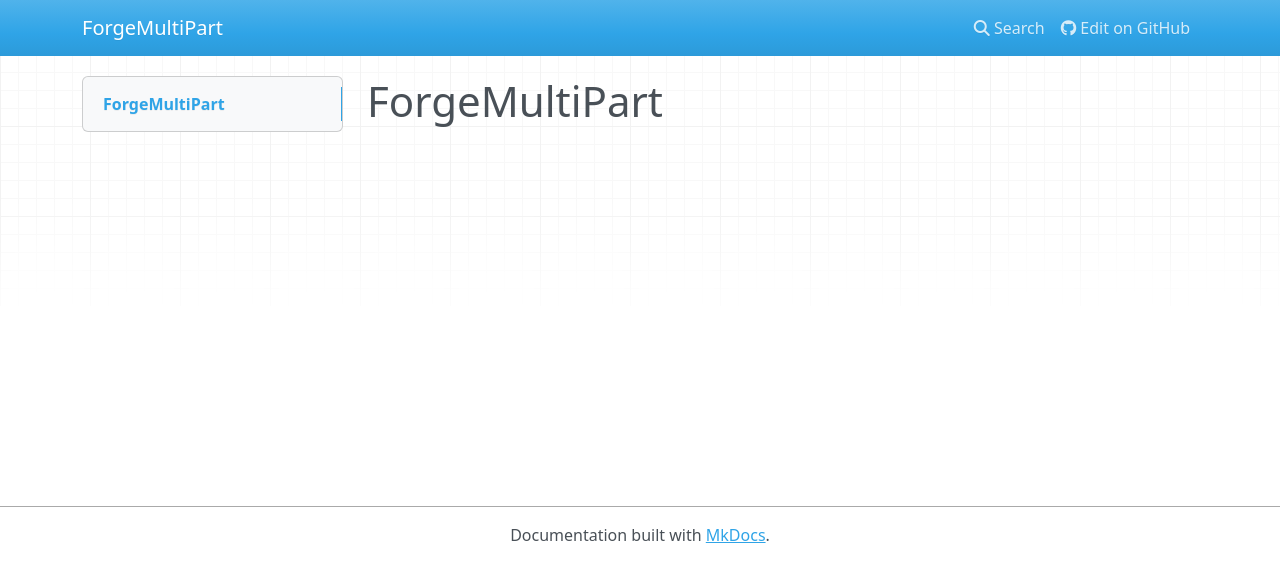
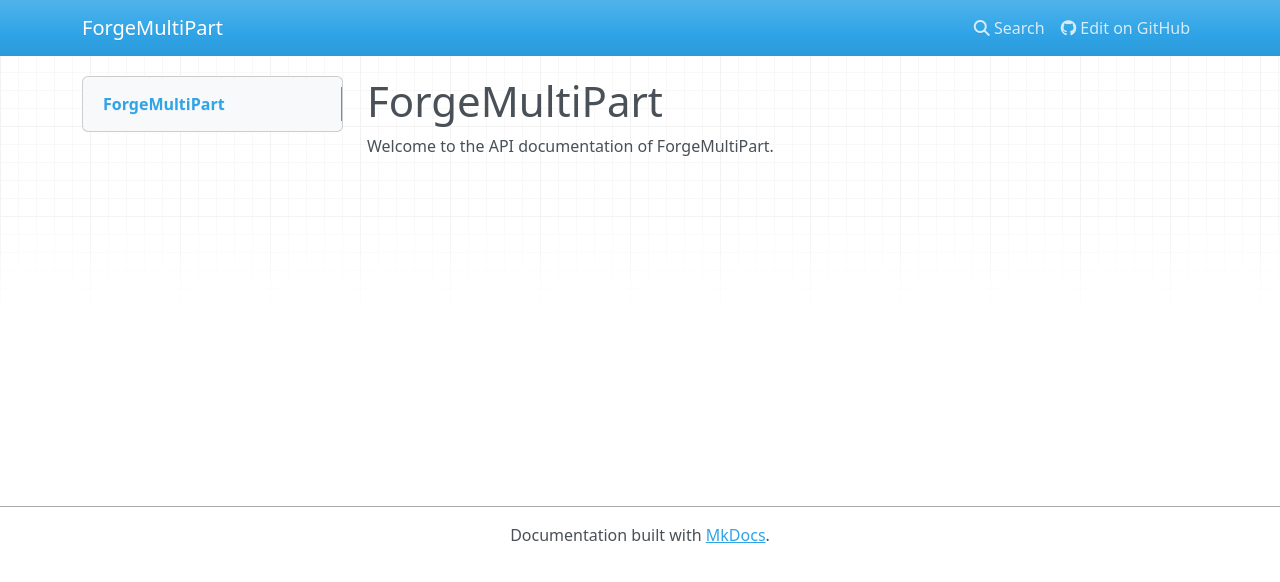
Before and after one commit to ModApiDocs/fmp, an MkDocs documentation site: the page built from docs/index.md, in a window 1280 px wide. Shown: the top 582 px of the page. Built offline with MkDocs 1.6.1, drawn with Linux system fonts in a browser that asks for light colours; nearby versions of some CDN libraries; old or Windows-style settings are respelled for this version of MkDocs.

Commit message:
Travis build test

```diff
--- a/docs/index.md
+++ b/docs/index.md
@@ -1 +1,2 @@
 # ForgeMultiPart
+Welcome to the API documentation of ForgeMultiPart.
```
